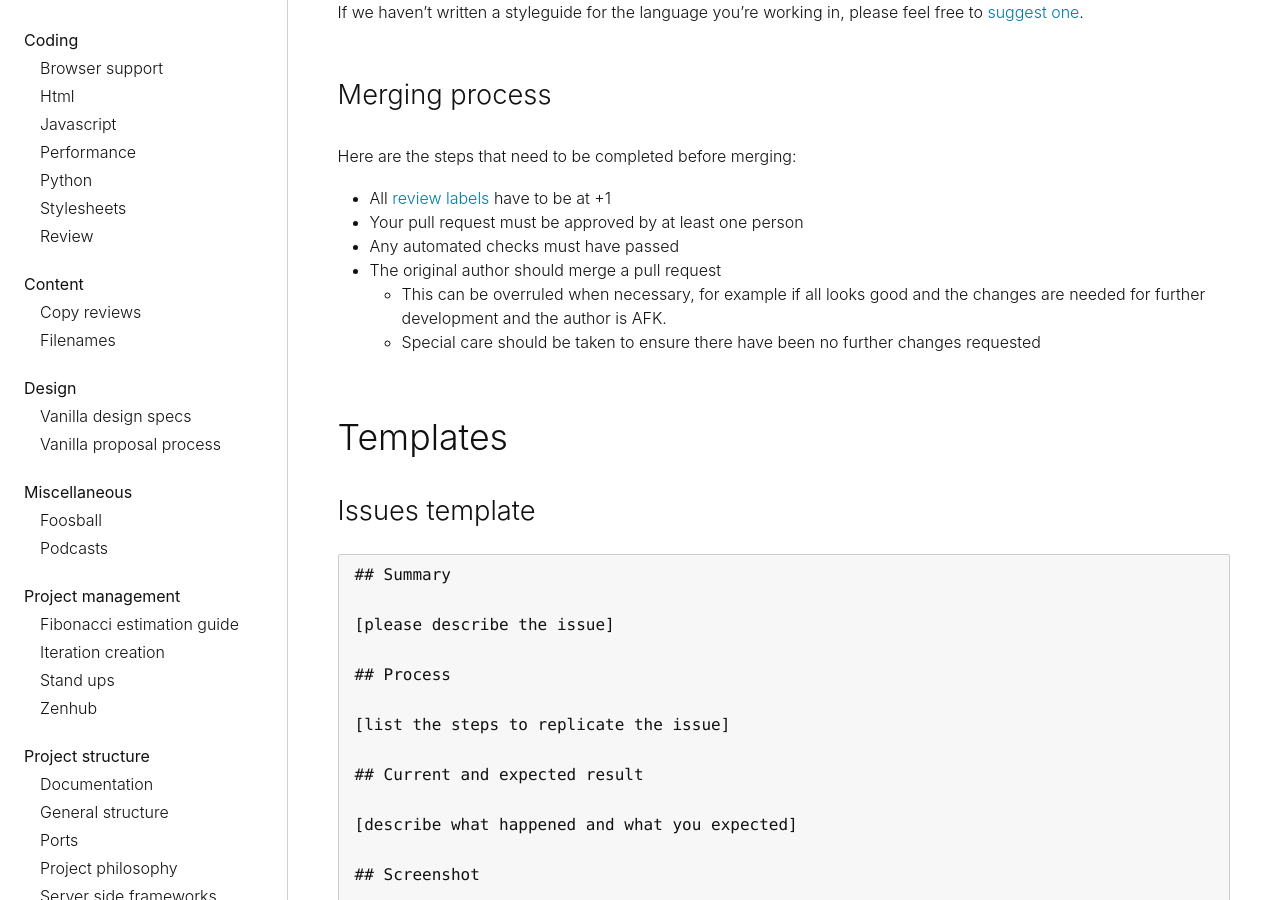
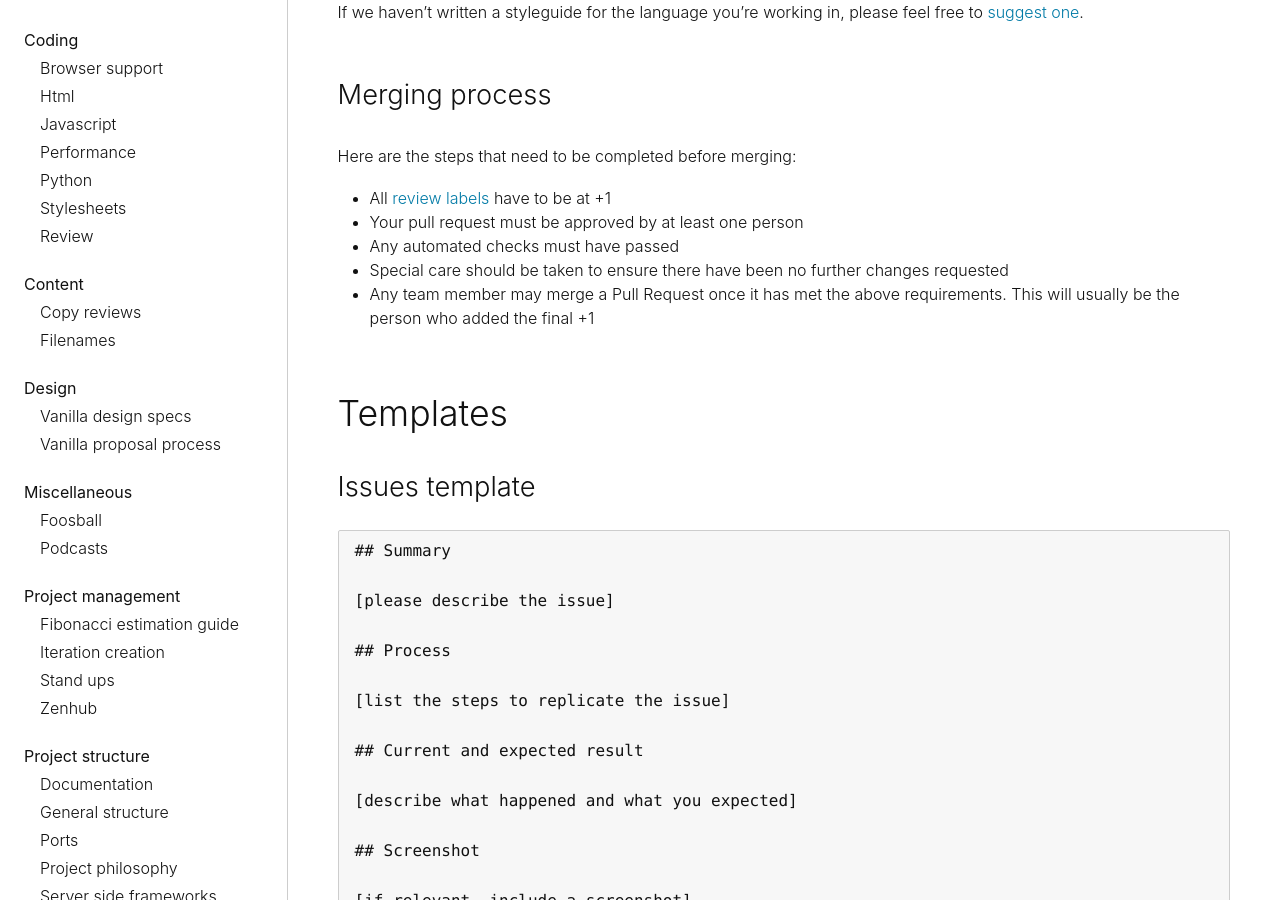
Before and after one commit to canonical-web-and-design/practices, a Jekyll site: the page built from workflow/github.md, in a window 1280 px wide and 900 px high, scrolled down 2502 px. Built offline with Jekyll 4.4.1, drawn with Linux system fonts in a browser that asks for light colours; some web fonts are replaced.

Commit message:
Update PR merge best practices

```diff
--- a/workflow/github.md
+++ b/workflow/github.md
@@ -81,9 +81,8 @@ Here are the steps that need to be completed before merging:
 - All [review labels](./labels.md#review) have to be at +1
 - Your pull request must be approved by at least one person
 - Any automated checks must have passed
-- The original author should merge a pull request
-  - This can be overruled when necessary, for example if all looks good and the changes are needed for further development and the author is AFK.
-  - Special care should be taken to ensure there have been no further changes requested
+- Special care should be taken to ensure there have been no further changes requested
+- Any team member may merge a Pull Request once it has met the above requirements. This will usually be the person who added the final +1
 
 ## Templates
 
```
